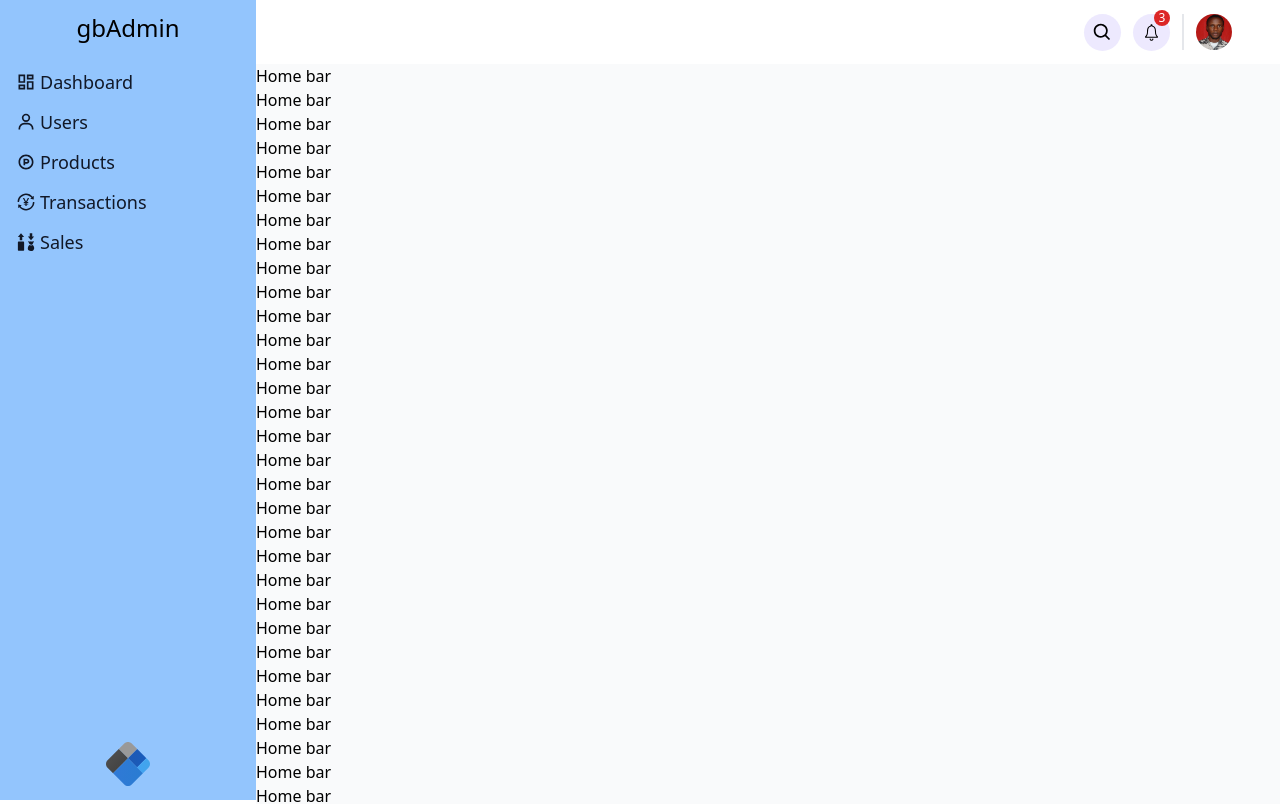
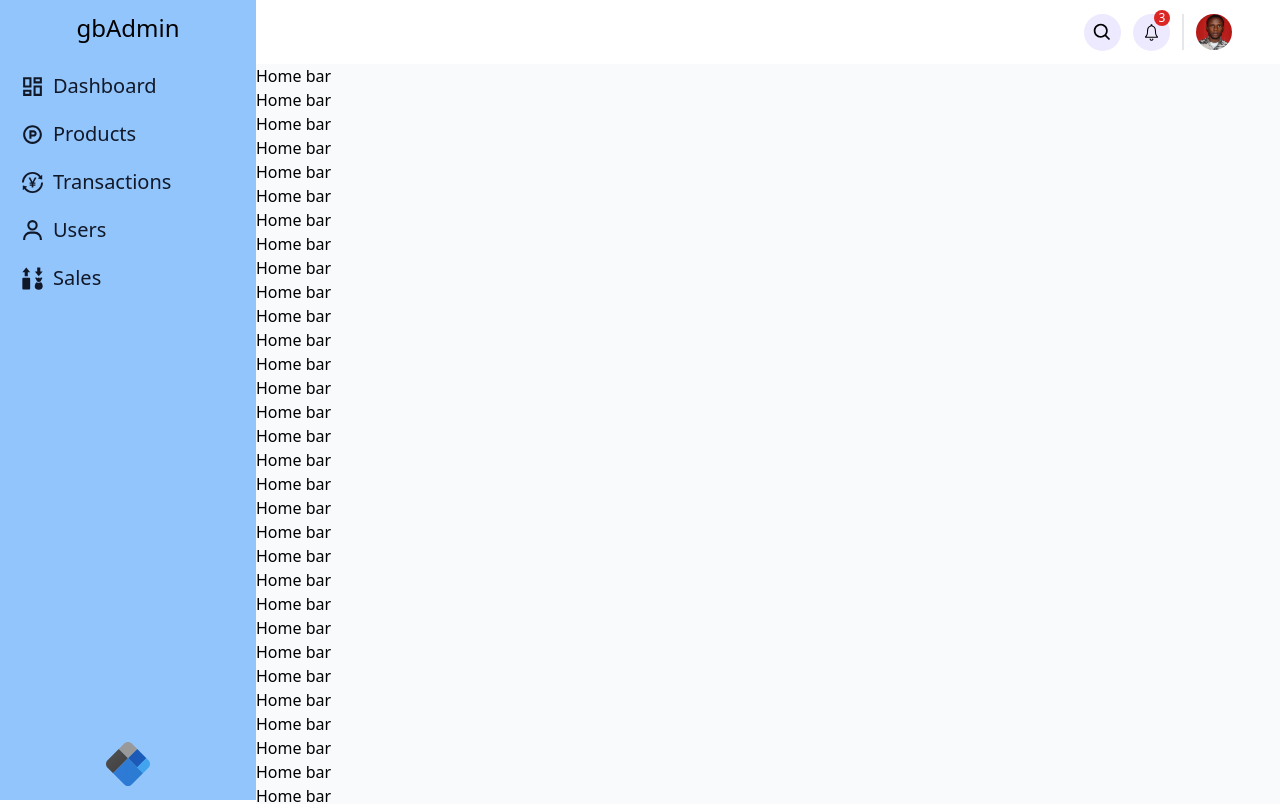
Before and after one commit to aagbotemi/admin-dashboard, a React (Create React App) app: page / in a window 1280 px wide. Shown: the top 804 px of the page. Built offline with nearby package versions, Linux system fonts and the light colour scheme.

Commit message:
sidebar data set into a dummy data

```diff
--- a/src/components/Sidebar.js
+++ b/src/components/Sidebar.js
@@ -1,11 +1,7 @@
 import React from 'react';
-import { AiOutlineTransaction } from 'react-icons/ai';
-import { BiUser } from 'react-icons/bi';
-import { CgProductHunt } from 'react-icons/cg';
-import { RiDashboardLine } from 'react-icons/ri';
-import { GiSellCard } from 'react-icons/gi';
 import { Link } from 'react-router-dom';
 import Logo from '../assets/images/logo.svg';
+import {SidebarData} from './../dummyData.js';
 
 const Sidebar = () => {
     return (
@@ -18,40 +14,21 @@ const Sidebar = () => {
                 <div className="sidebarWrapper mt-1">
                     <div className="sidebarMenu pl-2">
                         <ul className="sidebarList">
-                            <Link to="/" className="link">
-                                <li className="sidebarListItem active flex items-center my-1 text-gray-900 border-l-4  hover:border-indigo-700 border-transparent hover:text-gray-700 hover:bg-gray-100 p-1">
-                                    <RiDashboardLine size="20px" className="sidebarIcon mr-1" />
-                                    <span className="text-lg">Dashboard</span>
-                                </li>
-                            </Link>
-                            <Link to="/users" className="link">
-                                <li className="sidebarListItem active flex items-center my-1 text-gray-900 border-l-4  hover:border-indigo-700 border-transparent hover:text-gray-700 hover:bg-gray-100 p-1">
-                                    <BiUser size="20px" className="sidebarIcon mr-1" />
-                                    <span className="text-lg">Users</span>
-                                </li>
-                            </Link>
-                            <Link to="/products" className="link">
-                                <li className="sidebarListItem active flex items-center my-1 text-gray-900 border-l-4  hover:border-indigo-700 border-transparent hover:text-gray-700 hover:bg-gray-100 p-1">
-                                    <CgProductHunt size="20px" className="sidebarIcon mr-1" />
-                                    <span className="text-lg">Products</span>
-                                </li>
-                            </Link>
-                            <Link to="/transactions" className="link">
-                                <li className="sidebarListItem active flex items-center my-1 text-gray-900 border-l-4  hover:border-indigo-700 border-transparent hover:text-gray-700 hover:bg-gray-100 p-1">
-                                    <AiOutlineTransaction size="20px" className="sidebarIcon mr-1" />
-                                    <span className="text-lg">Transactions</span>
-                                </li>
-                            </Link>
-                            <Link to="/sales" className="link">
-                                <li className="sidebarListItem active flex items-center my-1 text-gray-900 border-l-4  hover:border-indigo-700 border-transparent hover:text-gray-700 hover:bg-gray-100 p-1">
-                                    <GiSellCard size="20px" className="sidebarIcon mr-1" />
-                                    <span className="text-lg">Sales</span>
-                                </li>
-                            </Link>
+                            {SidebarData.map(item => {
+                                return (
+                                    <Link key={item.id} to={item.path} className="link">
+                                        <li className="sidebarListItem active flex items-center my-1 text-gray-900 border-l-4  hover:border-indigo-700 border-transparent hover:text-gray-700 hover:bg-gray-100 p-1">
+                                            <div className="sidebarListItem flex items-center p-1">
+                                                {item.icon}
+                                                <span className="text-xl ml-2">{item.name}</span>
+                                            </div>
+                                        </li>
+                                    </Link>
+                                );
+                            })}
                         </ul>
                     </div>
                 </div>
-
                 <div className="sidebar-wrapper flex justify-center items-center my-3 mt-auto">
                     <img src={Logo} alt="" className="company-logo w-12" />
                 </div>
--- a/src/components/SidebarMobile.js
+++ b/src/components/SidebarMobile.js
@@ -1,61 +1,33 @@
 import React, {useState} from 'react';
-import { AiOutlineTransaction } from 'react-icons/ai';
-import { BiUser } from 'react-icons/bi';
-import { CgProductHunt } from 'react-icons/cg';
-import { RiDashboardLine } from 'react-icons/ri';
-import { GiSellCard } from 'react-icons/gi';
 import { Link } from 'react-router-dom';
 import Logo from '../assets/images/logo.svg';
 import { AiOutlineMenuUnfold, AiOutlineMenuFold } from 'react-icons/ai';
+import {SidebarData} from './../dummyData.js';
 
 const SidebarMobile = () => {
     const [isOpen, setIsOpen] = useState(false);
-
-  const handleTrigger = () => setIsOpen(!isOpen);
+    const handleTrigger = () => setIsOpen(!isOpen);
 
     return (
         <div className="sidebar-mobile lg:hidden">
             <div className="page flex flex-col">
-                <div className={`bg-blue-300 sidebar ${isOpen ? "sidebar--open" : ""}`}>
-                    <div className="trigger" onClick={handleTrigger}>
+                <ul className={`bg-blue-300 sidebar ${isOpen ? "sidebar--open" : ""}`}>
+                    <li className="trigger" onClick={handleTrigger}>
                         {isOpen ? <AiOutlineMenuFold size="30px" /> : <AiOutlineMenuUnfold size="30px" />}
-                    </div>
-
-                    <Link to="/" className="link ml-2 hover:bg-gray-100 hover:border-indigo-700 text-gray-900 hover:text-gray-700 border-transparent border-l-4 py-1 my-1">
-                        <div className="sidebarListItem flex items-center p-1">
-                            <RiDashboardLine size="25px" className="sidebarIcon mr-1" />
-                            <span className="text-xl">Dashboard</span>
-                        </div>
-                     </Link>
-
-                    <Link to="/" className="link ml-2 hover:bg-gray-100 hover:border-indigo-700 text-gray-900 hover:text-gray-700 border-transparent border-l-4 py-1 my-1">
-                        <div className="sidebarListItem flex items-center p-1">
-                            <BiUser size="25px" className="sidebarIcon mr-1" />
-                            <span className="text-lg">Users</span>
-                        </div>
-                    </Link>
-
-                    <Link to="/" className="link ml-2 hover:bg-gray-100 hover:border-indigo-700 text-gray-900 hover:text-gray-700 border-transparent border-l-4 py-1 my-1">
-                        <div className="sidebarListItem flex items-center p-1">
-                            <CgProductHunt size="25px" className="sidebarIcon mr-1" />
-                            <span className="text-lg">Products</span>
-                        </div>
-                    </Link>
-
-                    <Link to="/" className="link ml-2 hover:bg-gray-100 hover:border-indigo-700 text-gray-900 hover:text-gray-700 border-transparent border-l-4 py-1 my-1">
-                        <div className="sidebarListItem flex items-center p-1">
-                            <AiOutlineTransaction size="25px" className="sidebarIcon mr-1" />
-                            <span className="text-lg">Transactions</span>
-                        </div>
-                    </Link>
-
-                    <Link to="/" className="link ml-2 hover:bg-gray-100 hover:border-indigo-700 text-gray-900 hover:text-gray-700 border-transparent border-l-4 py-1 my-1">
-                        <div className="sidebarListItem flex items-center p-1">
-                            <GiSellCard size="25px" className="sidebarIcon mr-1" />
-                            <span className="text-lg">Sales</span>
-                        </div>
-                    </Link>
-                </div>
+                    </li>
+                    {SidebarData.map(item => {
+                        return (
+                            <li key={item.id} className="">
+                                <Link to={item.path} className="link ml-2 hover:bg-gray-100 hover:border-indigo-700 text-gray-900 hover:text-gray-700 border-transparent border-l-4 py-1 my-1">
+                                    <div className="sidebarListItem flex items-center p-1">
+                                        {item.icon}
+                                        <span className="text-xl ml-2">{item.name}</span>
+                                    </div>
+                                </Link>
+                            </li>
+                        );
+                    })}
+                </ul>
             </div>
         </div>
     )
--- /dev/null
+++ b/src/dummyData.js
@@ -0,0 +1,38 @@
+import { RiDashboardLine } from 'react-icons/ri';
+import { CgProductHunt } from 'react-icons/cg';
+import { AiOutlineTransaction } from 'react-icons/ai';
+import { BiUser } from 'react-icons/bi';
+import { GiSellCard } from 'react-icons/gi';
+
+export const SidebarData = [
+    {
+        id: 1,
+        name: "Dashboard",
+        path: "/",
+        icon: <RiDashboardLine size="25px" />,
+    },
+    {
+        id: 2,
+        name: "Products",
+        path: "/products",
+        icon: <CgProductHunt size="25px" />,
+    },
+    {
+        id: 3,
+        name: "Transactions",
+        path: "/transactions",
+        icon: <AiOutlineTransaction size="25px" />,
+    },
+    {
+        id: 4,
+        name: "Users",
+        path: "/users",
+        icon: <BiUser size="25px" />,
+    },
+    {
+        id: 5,
+        name: "Sales",
+        path: "/sales",
+        icon: <GiSellCard size="25px" />,
+    }
+];
```
